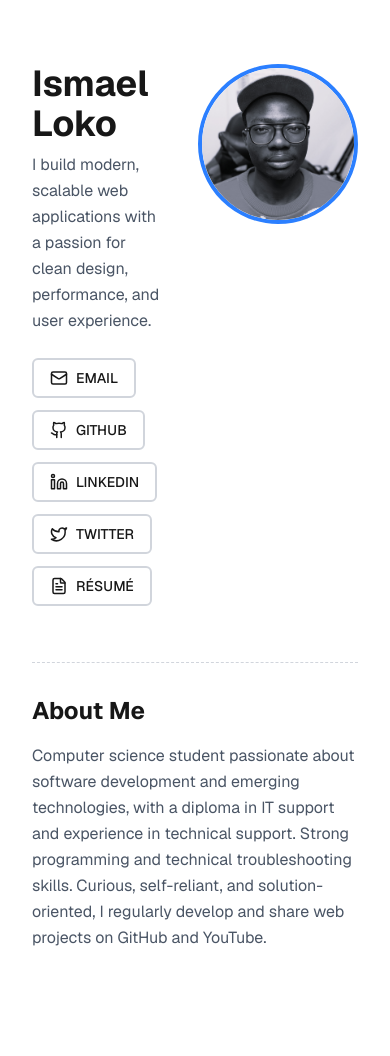
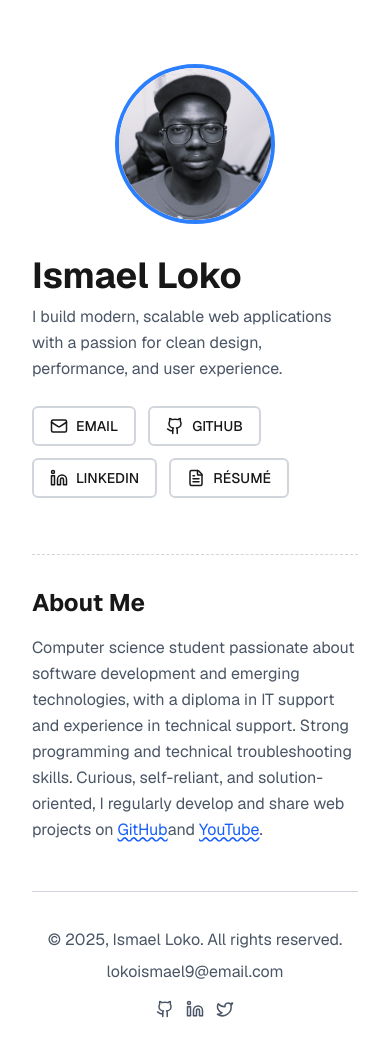
Before and after one commit to Lil-Code30/ismael-loko, a Next.js app: page / in a window 390 px wide. Shown: the top 1056 px of the page. Built offline with nearby package versions, Linux system fonts and the light colour scheme.

Commit message:
Add Footer component and update Home page layout
Introduced a new Footer component displaying contact info and social links. Updated the Home page to include the Footer and improved layout responsiveness and external links for GitHub and YouTube.

```diff
--- a/app/page.tsx
+++ b/app/page.tsx
@@ -9,8 +9,7 @@ import {
   FileText,
 } from "lucide-react";
 import { socials } from "@/data/data";
-
-const allowedIcons = ["email", "github", "linkedin", "twitter", "resume"];
+import Footer from "@/components/Footer";
 
 const iconMap: Record<string, React.ReactNode> = {
   github: <Github size={18} />,
@@ -21,6 +20,7 @@ const iconMap: Record<string, React.ReactNode> = {
 };
 
 export default function Home() {
+  const allowedIcons = ["email", "github", "linkedin", "resume"];
   const filteredSocials = socials.filter((social) =>
     allowedIcons.includes(social.icon.toLowerCase())
   );
@@ -30,7 +30,7 @@ export default function Home() {
       <main className="flex min-h-screen w-full max-w-4xl flex-col items-start justify-start py-16 px-8 bg-white dark:bg-black">
         {/* Header Section */}
         <div className="w-full mb-12">
-          <div className="flex items-start justify-between gap-8 mb-6">
+          <div className="flex flex-col-reverse md:flex-row items-center justify-center md:items-start md:justify-between gap-8 mb-6">
             {/* Left Content */}
             <div className="flex-1">
               <h1 className="text-4xl font-bold mb-2 dark:text-white">
@@ -101,11 +101,30 @@ export default function Home() {
               emerging technologies, with a diploma in IT support and experience
               in technical support. Strong programming and technical
               troubleshooting skills. Curious, self-reliant, and
-              solution-oriented, I regularly develop and share web projects on
-              GitHub and YouTube.
+              solution-oriented, I regularly develop and share web projects on{" "}
+              <a
+                href="https://github.com/Lil-Code30"
+                target="_blank"
+                className="text-blue-600 dark:text-blue-400 hover:text-blue-700 dark:hover:text-blue-300"
+                style={{ textDecoration: "underline wavy" }}
+              >
+                GitHub
+              </a>
+              and{" "}
+              <a
+                href="https://www.youtube.com/@licode30"
+                target="_blank"
+                className="text-blue-600 dark:text-blue-400 hover:text-blue-700 dark:hover:text-blue-300"
+                style={{ textDecoration: "underline wavy" }}
+              >
+                YouTube
+              </a>
+              .
             </p>
           </div>
         </div>
+
+        <Footer />
       </main>
     </div>
   );
--- /dev/null
+++ b/components/Footer.tsx
@@ -0,0 +1,50 @@
+import React from "react";
+import { socials } from "@/data/data";
+import { Github, Twitch, Linkedin, Twitter, Youtube } from "lucide-react";
+
+const iconMap: Record<string, React.ReactNode> = {
+  github: <Github size={18} />,
+  twitch: <Twitch size={18} />,
+  linkedin: <Linkedin size={18} />,
+  twitter: <Twitter size={18} />,
+  youtube: <Youtube size={18} />,
+};
+
+export default function Footer() {
+  const allowedIcons = ["email", "github", "linkedin", "twitter", "resume"];
+  const filteredSocials = socials.filter((social) =>
+    allowedIcons.includes(social.icon.toLowerCase())
+  );
+  return (
+    <>
+      <div className="w-full mt-auto pt-6 border-t border-gray-300 dark:border-gray-700">
+        <div className="flex flex-col md:flex-row items-center justify-between py-3">
+          <p className="text-md mb-2 text-gray-600 dark:text-gray-400">
+            © {new Date().getFullYear()}, Ismael Loko. All rights reserved.
+          </p>
+          <div className="flex flex-col md:flex-row items-center gap-4">
+            <a
+              href="mailto:lokoismael9@email.com"
+              className="text-md text-gray-600 dark:text-gray-400 hover:text-gray-900 dark:hover:text-white transition-colors"
+            >
+              lokoismael9@email.com
+            </a>
+            <div className="flex gap-3">
+              {filteredSocials.map((social) => (
+                <a
+                  key={`footer-${social.name}`}
+                  href={social.link}
+                  target="_blank"
+                  rel="noopener noreferrer"
+                  className="text-gray-600 dark:text-gray-400 hover:text-gray-900 dark:hover:text-white transition-colors"
+                >
+                  {iconMap[social.icon]}
+                </a>
+              ))}
+            </div>
+          </div>
+        </div>
+      </div>
+    </>
+  );
+}
```
